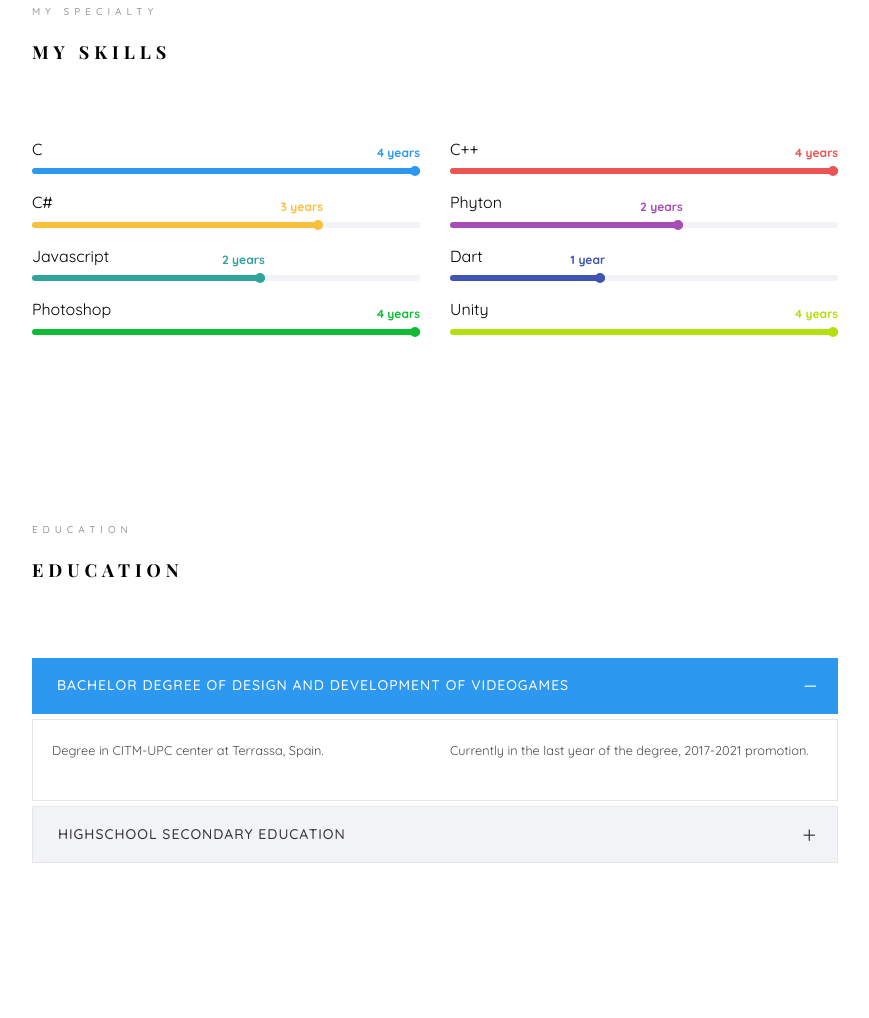
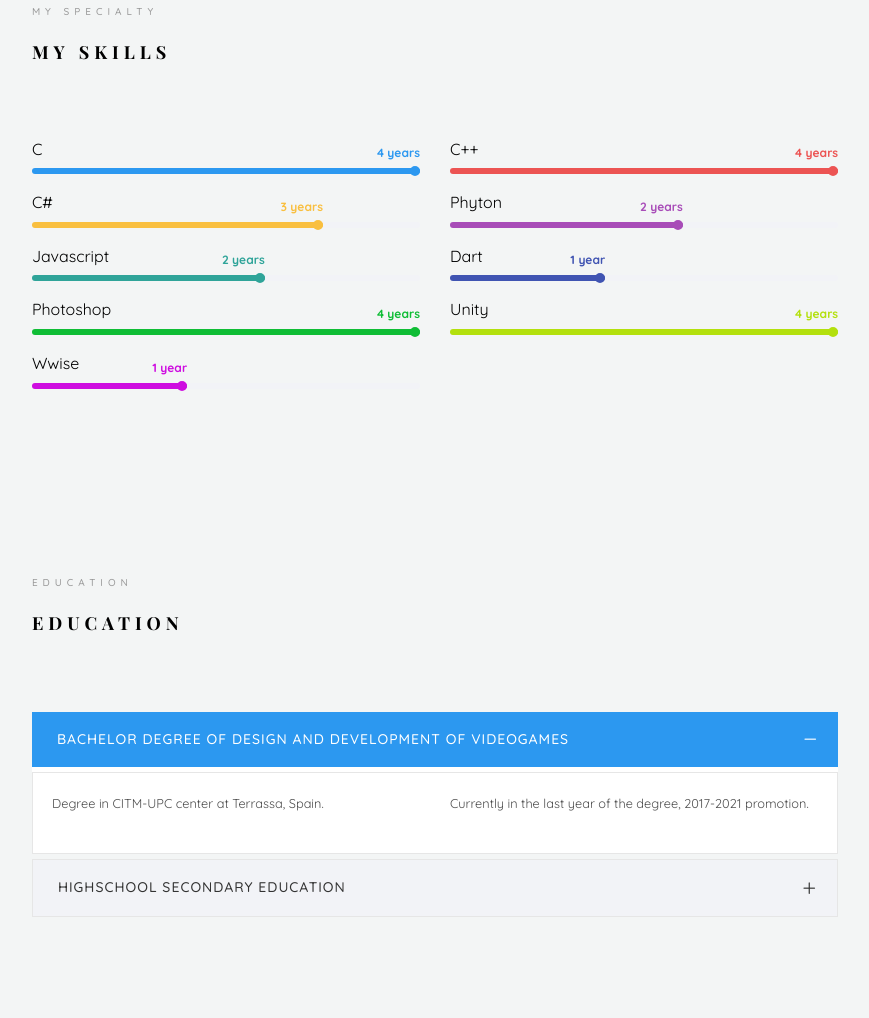
Before and after one commit to RoperoIvan/MyPortfolio, a plain HTML site: page docs/index.html in a window 1280 px wide. Shown: the part 1402-2420 px from the top of the page, without its empty margins (355-1224 px from the left). Drawn offline with nearby package versions, Linux system fonts and the light colour scheme; files whose address does not match are found by name; a web font is replaced by a local one.

Commit message:
wise and some fixes

```diff
--- a/docs/css/style.css
+++ b/docs/css/style.css
@@ -15,6 +15,7 @@ body {
   font-family: "Quicksand", Arial, sans-serif;
   font-weight: 400;
   font-size: 15px;
+  background-color: rgb(243, 245, 245);
   line-height: 1.8;
   color: rgba(0, 0, 0, 0.7); }
   @media screen and (max-width: 992px) {
@@ -80,7 +81,7 @@ figure {
   position: fixed;
   overflow-y: scroll;
   z-index: 1001;
-  background: #f2f3f7;
+  background: rgb(230, 230, 230);;
   -webkit-transition: 0.5s;
   -o-transition: 0.5s;
   transition: 0.5s; }
@@ -819,6 +820,12 @@ body.offcanvas {
       background: #b3e00d; }
     .progress-bar.color-8 span {
       color: #b3e00d; }
+  .progress-bar.color-9 {
+    background: #ce0de0; }
+    .progress-bar.color-9:after {
+      background: #ce0de0; }
+      .progress-bar.color-9 span {
+        color: #ce0de0; }
 
 .colorlib-feature {
   text-align: left;
--- a/docs/index.html
+++ b/docs/index.html
@@ -381,6 +381,17 @@ Copyright &copy;<script>document.write(new Date().getFullYear());</script> All r
 								</div>
 							</div>
 						</div>
+						<div class="col-md-6 animate-box" data-animate-effect="fadeInLight">
+							<div class="progress-wrap">
+								<h3>Wwise</h3>
+								<div class="progress">
+								 	<div class="progress-bar color-9" role="progressbar" aria-valuenow="40"
+								  	aria-valuemin="0" aria-valuemax="100" style="width:40%">
+								    <span>1 year</span>
+								  	</div>
+								</div>
+							</div>
+						</div>
 					</div>
 				</div>
 			</section>
@@ -506,7 +517,7 @@ Copyright &copy;<script>document.write(new Date().getFullYear());</script> All r
 								<div class="desc">
 									<div class="con">
 										<h3><a href="https://github.com/RoperoIvan/Yu-Ghi-AR"target="_blank">Yu-Gui-AR</a></h3>
-										<span>Yu-Ghi-Ar is a AR cooperative mobile game. The main goal is beat your oponent in a paper-rock-scissors kind like game where you choose your element dragon and then show it. The next phase a random game will appear, the fastest and most clever player will take the round. Win three rounds and beat your opponent!</span>
+										<span>Yu-Ghi-Ar is a AR cooperative mobile game made with Vuforia in Unity. The main goal is beat your oponent in a paper-rock-scissors kind like game where you choose your element dragon and then show it. In the next phase a random game will appear, the fastest and most clever player will take the round. Win three rounds and beat your opponent!</span>
 									</div>
 								</div>
 							</div>
```
Also changed, not shown: docs/images/surf.jpg.
